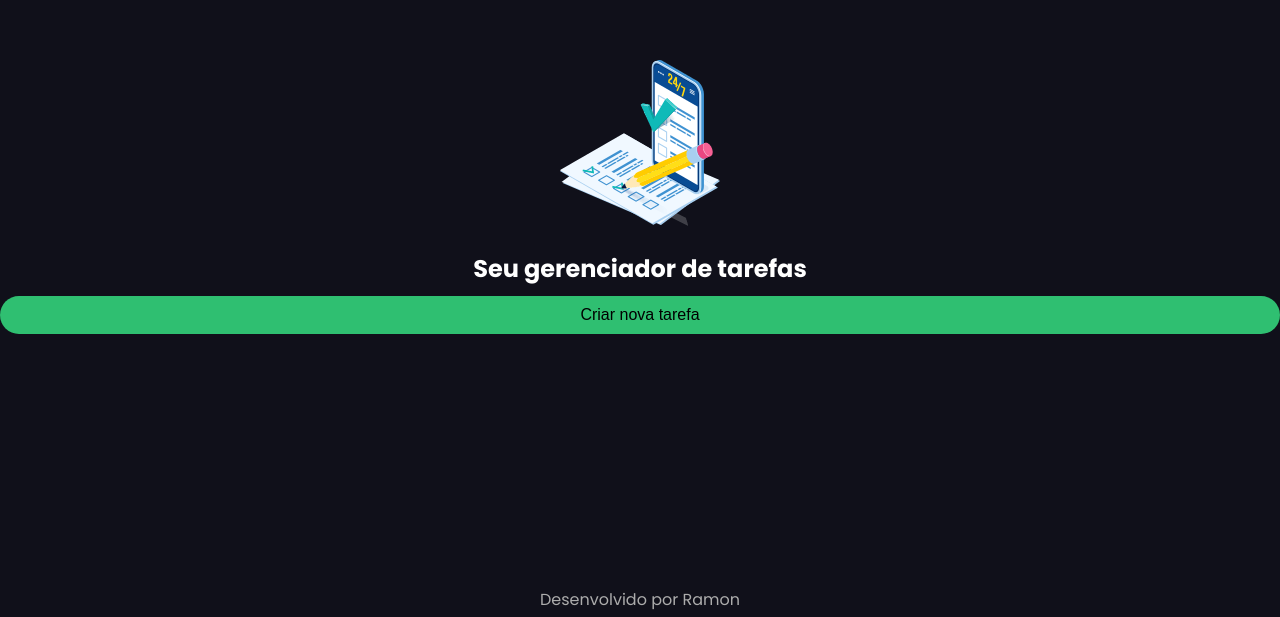
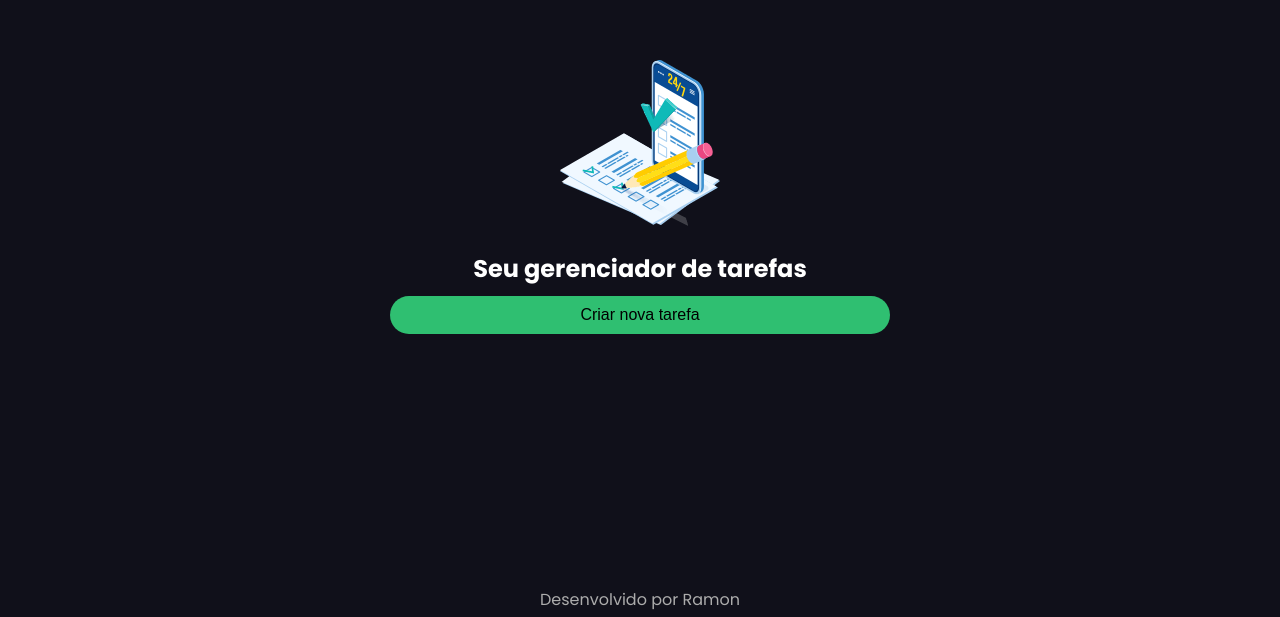
Before and after one commit to Ramon-Erik/tarefas-locais, an Angular app: page / in a window 1280 px wide. Shown: the part 183-800 px from the top of the page. Built offline with nearby package versions, Linux system fonts and the light colour scheme.

Commit message:
feat(scss): minor changes
add-new-task.scss: display block
_reset.scss: text  centered
_button.scss: centering button by margin, fixed width

```diff
--- a/src/app/modules/todo/components/add-new-task/add-new-task.scss
+++ b/src/app/modules/todo/components/add-new-task/add-new-task.scss
@@ -1,3 +1,4 @@
 :host {
+  display: block;
   width: 100%;
 }
--- a/src/scss/base/_reset.scss
+++ b/src/scss/base/_reset.scss
@@ -15,7 +15,8 @@ body {
 }
 
 h1,
-h2 {
+h2,
+h3 {
   text-align: center;
   margin-bottom: 10px;
 }
--- a/src/scss/components/_button.scss
+++ b/src/scss/components/_button.scss
@@ -3,6 +3,8 @@
   justify-content: center;
   align-items: center;
   width: 100%;
+  max-width: var(--elements-max-width);
+  margin: 0 auto;
   transition: 0.5s;
 
   border: none;
```
